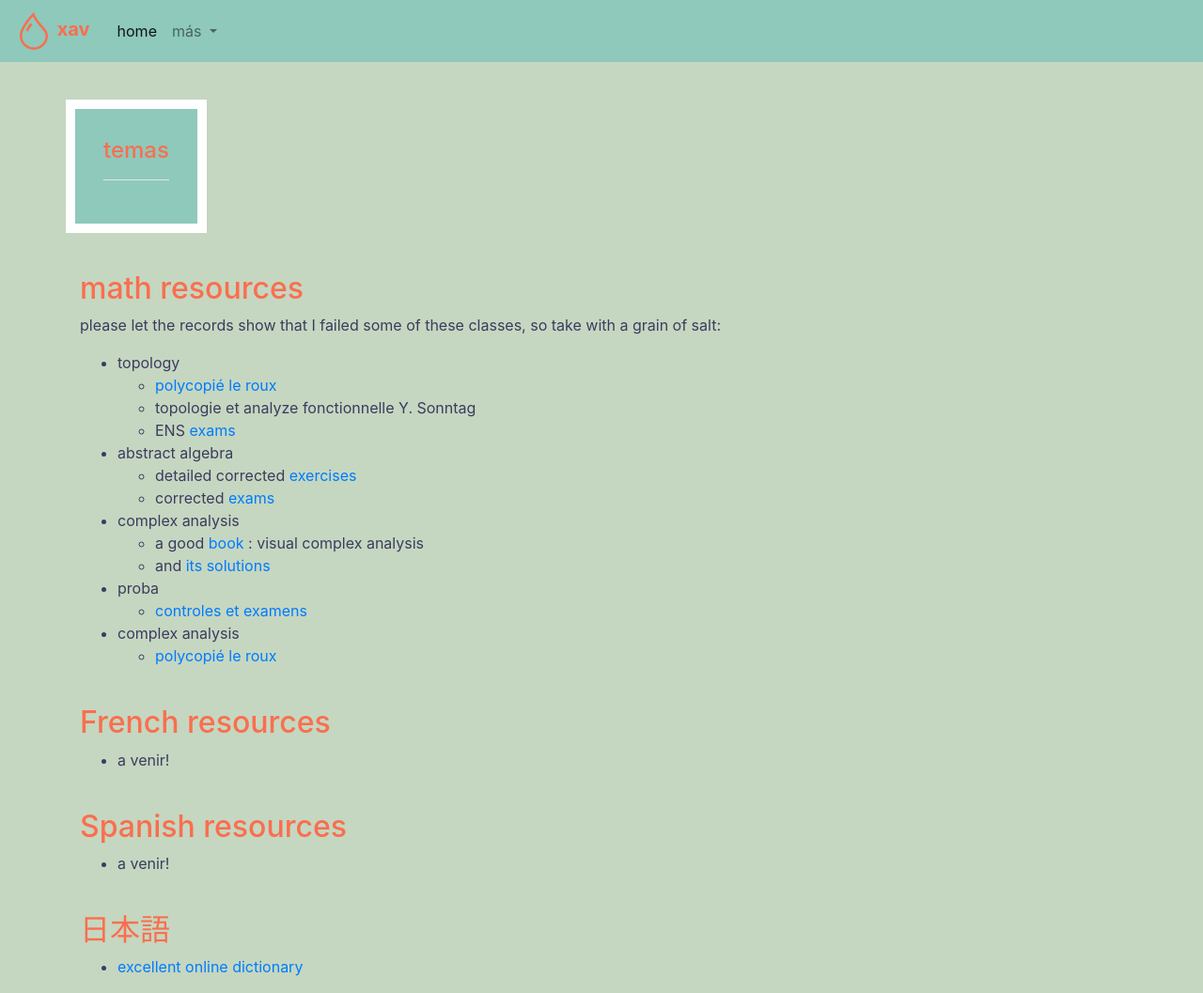
After one commit to areivaX/project0, a Flask app: template templates/aprender.html in a window 1280 px wide. The commit adds this page. Shown: the whole page at 94% size. Run offline with Flask 2, Linux system fonts and the light colour scheme; the template is opened without the code that fills it, so the values that code supplies are empty; some libraries are stand-ins or nearby versions.

Commit message:
first commit after changing from Github Pages to Flask-added aprender and covid pages

```diff
--- /dev/null
+++ b/application.py
@@ -0,0 +1,44 @@
+from flask import Flask, render_template, request, session
+from flask_session import Session
+from datetime import date
+
+app = Flask(__name__)
+
+
+#app.config["SESSION_PERMANENT"] = False
+#app.config["SESSION_TYPE"] = "filesystem"
+#Session(app)
+
+
+#@app.route("/", methods=["GET", "POST"])
+#def index():
+#    if request.method == "POST":
+#        note = request.form.get("note")
+#        notes.append(note)
+#
+#    return render_template("index.html", notes=notes)
+
+#I want to learn better ways to display data!
+
+@app.route('/')
+def index():
+    today = date.today()
+    return render_template("index.html", today=today)
+
+
+@app.route('/about')
+def about():
+    return render_template("about.html")
+
+
+@app.route('/aprender')
+def aprender():
+    temas=['math','cs','French','Spanish','Japanese','German']
+    return render_template("aprender.html",temas=temas)
+
+
+@app.route('/covid')
+def covid():
+    #would be nice to have a form here that shows geographically relevant resources?
+
+    return render_template("covid.html")
--- a/styles.css
+++ b/static/css/styles.css
@@ -16,11 +16,29 @@ body {
   color: #FA6E4F;
 }
 
+p {
+  color: #3c3b5f;
+}
+
+.table {
+  color: #3c3b5f;
+}
+
 h1 {
-  color: #FA6E4F;
+  color: #3c3b5f;
   margin-top: 20px;
   margin-left: 70px;
   text-align: left;
+}
+
+h2 {
+  color: #FA6E4F;
+  margin-top: 20px;
+  text-align: left;
+}
+
+.resource-list {
+  color: #3c3b5f;
 }
 
 @media (max-width: 767px) {
@@ -46,9 +64,14 @@ h1 {
   padding-right: 5px;
 }
 
-.collapse.navbar-collapse li a {
-  color: #FB8E7E;
+.collapse.navbar-collapse a {
+  color: #FA6E4F;
   background-color: #8EC9BB;
+}
+
+.collapse.navbar-collapse a:hover {
+  background-color: #F8CA9D;
+  color: #3c3b5f;
 }
 
 .disclaimer {
--- /dev/null
+++ b/styles.scss
@@ -0,0 +1,205 @@
+$mainText : #3c3b5f;
+$pale_backGround : #C5D7C0;
+
+
+$hLight : #F8CA9D;
+$brightText : #FA6E4F;
+$brighterText : #FB8E7E;
+$backGround : #8EC9BB;
+$outLine : white;
+$linkColor : black;
+
+body { background-color: $pale_backGround; }
+
+::selection {
+  color: $mainText;
+  background: $hLight;
+}
+
+.textCombo1 {
+  color : $mainText;
+}
+
+%textCombo2 {
+  background-color: $backGround;
+  color: $brightText;
+}
+
+p {color: $mainText }
+
+.table {
+  color : $mainText
+}
+
+h1 {
+  color: $mainText;
+  margin-top: 20px;
+  margin-left : 70px;
+  text-align: left;
+}
+
+h2 {
+  color: $brightText;
+  margin-top: 20px;
+  text-align: left;
+}
+
+.resource-list {
+  color: $mainText
+}
+
+@media (max-width: 767px) {
+  .nav>li>a.dropdown-toggle {
+    display: none;
+  }
+  .nav .dropdown-menu {
+    display:block;
+        position: static;
+    float: none;
+    width: auto;
+    margin-top: 0;
+    background-color: transparent;
+    border: 0;
+    -webkit-box-shadow: none;
+    box-shadow: none;
+  }
+}
+
+.navbar-custom {
+      @extend %textCombo2;
+    .navbar-brand, .navbar-text {
+      color:inherit;
+      font-weight: bold;
+      padding-right: 5px;
+    }
+}
+
+.collapse.navbar-collapse a {
+  color: $brightText;
+  background-color: $backGround;
+}
+
+.collapse.navbar-collapse a:hover {
+    background-color: $hLight;
+        color: $mainText;
+    }
+
+
+
+.disclaimer {
+    transform: rotate(90deg);
+    position: fixed;
+    top: 40%;
+    right: -140px;
+    z-index: 500;
+    -webkit-animation: updown 11s;
+    /* Safari 4.0 - 8.0 */
+    -webkit-animation-iteration-count: infinite;
+    /* Safari 4.0 - 8.0 */
+    animation: updown 11s;
+    animation-iteration-count: infinite;
+    -webkit-animation-timing-function: linear;
+    animation-timing-function: linear;
+}
+
+@-webkit-keyframes updown {
+    from {
+        top: -135px;
+    }
+    to {
+        top: 850px;
+    }
+}
+
+@keyframes updown {
+    from {
+        top: -315px;
+    }
+    to {
+        top: 850px;
+    }
+}
+
+
+.navbar>a:hover {
+    background-color: $hLight;
+        color: $mainText;
+    }
+
+
+
+.tooLong {
+  display: none;
+}
+
+.row > div {
+   @extend %textCombo2;
+    padding: 30px;
+    border: 10px solid $outLine;
+
+    h4 {
+      color : $brightText;
+    }
+    ul {
+      color : $mainText;
+    }
+
+    span {
+      color : $brightText;
+      font-style: italic;
+    }
+    a:link {
+      color:$brightText ;
+    }
+}
+
+span.emphasis {
+  color : $brighterText;
+  font-weight : bold;
+}
+
+
+
+.container {
+  margin-top: 40px;
+}
+
+
+
+.image-group-container {
+    overflow: scroll;
+    text-align: center;
+    margin: auto;
+    margin-bottom: 50px;
+}
+
+%solo-photo0 {
+    max-height: 100%;
+    max-width: 70%;
+    margin-top: 15px;
+    margin-bottom: 10px;
+    border: solid $outLine 15px;
+}
+
+.solo-photo {
+    @extend %solo-photo0;
+}
+
+.solo-photo-small {
+  @extend %solo-photo0;
+  max-height: 70%;
+  max-width: 50%;
+}
+
+
+
+.startScroll {
+    margin-top: 60px;
+    text-align:center;
+}
+
+@media (min-width: 500px) {
+}
+
+@media (max-width:499px) {
+}
--- /dev/null
+++ b/templates/aprender.html
@@ -0,0 +1,93 @@
+{% extends "layout.html" %}
+
+{% block body %}
+
+
+
+
+
+
+
+  <div class="container">
+      <div class="row justify-content-md-left">
+        <div class="col-sm-auto">
+          <h4> temas </h4>
+          <hr color = white noshade> </hr>
+          <ul >
+            {% for tema in temas %}
+              <li>
+                <a href=#{{tema}}> {{ tema }} </a>
+              </li>
+            {% endfor %}
+          </ul>
+        </div>
+    </div>
+    </div>
+
+<div class="container">
+      <h2 id='math'> math resources </h2>
+      <p>
+        please let the records show that I failed some of these classes, so take with a grain of salt: </p>
+        <ul class="resource-list">
+
+          <li> topology </li>
+            <ul>
+              <li> <a href="https://www.ljll.math.upmc.fr/abadiej/documents/3M260-2016/Topologie_FredericLeRoux.pdf" > polycopié le roux </a> </li>
+              <li> topologie et analyze fonctionnelle Y. Sonntag </li>
+              <li> ENS <a href='https://www.math.ens.fr/enseignement/archives_pedagogiques.html' > exams </a> </li>
+
+            </ul>
+
+            <li> abstract algebra </li>
+              <ul>
+                <li> detailed corrected <a href='https://yutsumura.com/tag/abelian-group/' > exercises </a> </li>
+                <li> corrected <a href="https://webusers.imj-prg.fr/~daniel.bertrand/Enseignement/enseignement.html"> exams </a> </li>
+              </ul>
+
+            <li> complex analysis </li>
+                  <ul>
+                    <li> a good <a href= http://pipad.org/tmp/Needham.visual-complex-analysis.pdf> book </a>: visual complex analysis </li>
+                    <li> and <a href='https://sites.google.com/site/vascoprat/needham/chapter-1 ' > its solutions </a> </li>
+                  </ul>
+
+            <li> proba </li>
+                      <ul>
+                        <li> <a href='https://www.lpsm.paris/dw/doku.php?id=users:berger:3m246' > controles et examens </a> </li>
+                      </ul>
+
+            <li> complex analysis </li>
+                <ul>
+                  <li> <a href='#' > polycopié le roux </a> </li>
+                </ul>
+
+</div>
+
+<div class="container">
+      <h2 id='French'> French resources </h2>
+
+        <ul class="resource-list">
+        <li> a venir! </li>
+        </ul>
+
+</div>
+
+<div class="container">
+      <h2 id='Spanish'> Spanish resources </h2>
+
+        <ul class="resource-list">
+        <li> a venir! </li>
+        </ul>
+
+</div>
+
+<div class="container">
+      <h2 id='Japanese'> 日本語 </h2>
+
+        <ul class="resource-list">
+        <li> <a href="jisho.org"> excellent online dictionary </a> </li>
+        </ul>
+
+</div>
+
+
+{% endblock %}
--- a/index.html
+++ b/templates/layout.html
@@ -3,13 +3,13 @@
     <head>
         <meta name="viewport" content="width=device-width, initial-scale=1, shrink-to-fit=no">
         <link rel="stylesheet" href="https://stackpath.bootstrapcdn.com/bootstrap/4.3.1/css/bootstrap.min.css" integrity="sha384-ggOyR0iXCbMQv3Xipma34MD+dH/1fQ784/j6cY/iJTQUOhcWr7x9JvoRxT2MZw1T" crossorigin="anonymous">
-        <link rel="stylesheet" href="styles.css">
+        <link rel="stylesheet" href="{{ url_for('static', filename='css/styles.css') }}">
         <title>xav</title>
     </head>
 
     <body>
       <nav class="navbar navbar-expand-lg navbar-custom navbar-light">
-        <a class="navbar-brand" href="about.html">
+        <a class="navbar-brand" href='{{url_for("about")}}'>
             <svg class="bi bi-droplet" width="2em" viewBox="0 0 16 16" fill="currentColor" xmlns="http://www.w3.org/2000/svg">
             <path fill-rule="evenodd" d="M7.21.8C7.69.295 8 0 8 0c.109.363.234.708.371 1.038.812 1.946 2.073 3.35 3.197 4.6C12.878 7.096 14 8.345 14 10a6 6 0 01-12 0C2 6.668 5.58 2.517 7.21.8zm.413 1.021A31.25 31.25 0 005.794 3.99c-.726.95-1.436 2.008-1.96 3.07C3.304 8.133 3 9.138 3 10a5 5 0 0010 0c0-1.201-.796-2.157-2.181-3.7l-.03-.032C9.75 5.11 8.5 3.72 7.623 1.82z" clip-rule="evenodd"/>
             <path fill-rule="evenodd" d="M4.553 7.776c.82-1.641 1.717-2.753 2.093-3.13l.708.708c-.29.29-1.128 1.311-1.907 2.87l-.894-.448z" clip-rule="evenodd"/>
@@ -22,7 +22,7 @@
         <div class="collapse navbar-collapse" id="navbarSupportedContent">
           <ul class="navbar-nav mr-auto mt-2 mt-lg-0">
             <li class="nav-item active">
-              <a class="nav-link" href="index.html"> home <span class="sr-only">(current)</span></a>
+              <a class="nav-link" href='{{ url_for("index") }}'> home <span class="sr-only">(current)</span></a>
             </li>
 
             <li class="nav-item dropdown">
@@ -30,10 +30,9 @@
                 más
               </a>
               <div class="dropdown-menu" aria-labelledby="navbarDropdown">
-                <a class="dropdown-item" href="#">fotos</a>
-                <a class="dropdown-item" href="#">aprender</a>
-                <div class="dropdown-divider"></div>
-                <a class="dropdown-item" href="#">covid</a>
+                <a class="dropdown-item disabled" href="#">fotos</a>
+                <a class="dropdown-item" href='{{ url_for("aprender") }}'>aprender</a>
+                <a class="dropdown-item" href="{{ url_for('covid') }}">covid</a>
               </div>
             </li>
           </ul>
@@ -42,19 +41,13 @@
       </nav>
 
 
+{% block body %}
+
+{% endblock %}
 
 
-        <div>
-
-        </div>
-
-
-        <p class="textCombo1">
-        aquí hay información sobre lo que me interesa
-        </p>
-
-        <script src="https://code.jquery.com/jquery-3.3.1.slim.min.js" integrity="sha384-q8i/X+965DzO0rT7abK41JStQIAqVgRVzpbzo5smXKp4YfRvH+8abtTE1Pi6jizo" crossorigin="anonymous"></script>
-        <script src="https://cdnjs.cloudflare.com/ajax/libs/popper.js/1.14.7/umd/popper.min.js" integrity="sha384-UO2eT0CpHqdSJQ6hJty5KVphtPhzWj9WO1clHTMGa3JDZwrnQq4sF86dIHNDz0W1" crossorigin="anonymous"></script>
-        <script src="https://stackpath.bootstrapcdn.com/bootstrap/4.3.1/js/bootstrap.min.js" integrity="sha384-JjSmVgyd0p3pXB1rRibZUAYoIIy6OrQ6VrjIEaFf/nJGzIxFDsf4x0xIM+B07jRM" crossorigin="anonymous"></script>
-    </body>
+      <script src="https://code.jquery.com/jquery-3.3.1.slim.min.js" integrity="sha384-q8i/X+965DzO0rT7abK41JStQIAqVgRVzpbzo5smXKp4YfRvH+8abtTE1Pi6jizo" crossorigin="anonymous"></script>
+      <script src="https://cdnjs.cloudflare.com/ajax/libs/popper.js/1.14.7/umd/popper.min.js" integrity="sha384-UO2eT0CpHqdSJQ6hJty5KVphtPhzWj9WO1clHTMGa3JDZwrnQq4sF86dIHNDz0W1" crossorigin="anonymous"></script>
+      <script src="https://stackpath.bootstrapcdn.com/bootstrap/4.3.1/js/bootstrap.min.js" integrity="sha384-JjSmVgyd0p3pXB1rRibZUAYoIIy6OrQ6VrjIEaFf/nJGzIxFDsf4x0xIM+B07jRM" crossorigin="anonymous"></script>
+  </body>
 </html>
```
Also changed, not shown: about.html (deleted, +0 -115 lines), templates/about.html (added, +66 -0 lines), templates/covid.html (added, +41 -0 lines), templates/index.html (added, +14 -0 lines), static/media/aboutPhoto.jpg (renamed from aboutPhoto.jpg), 1 other file.
